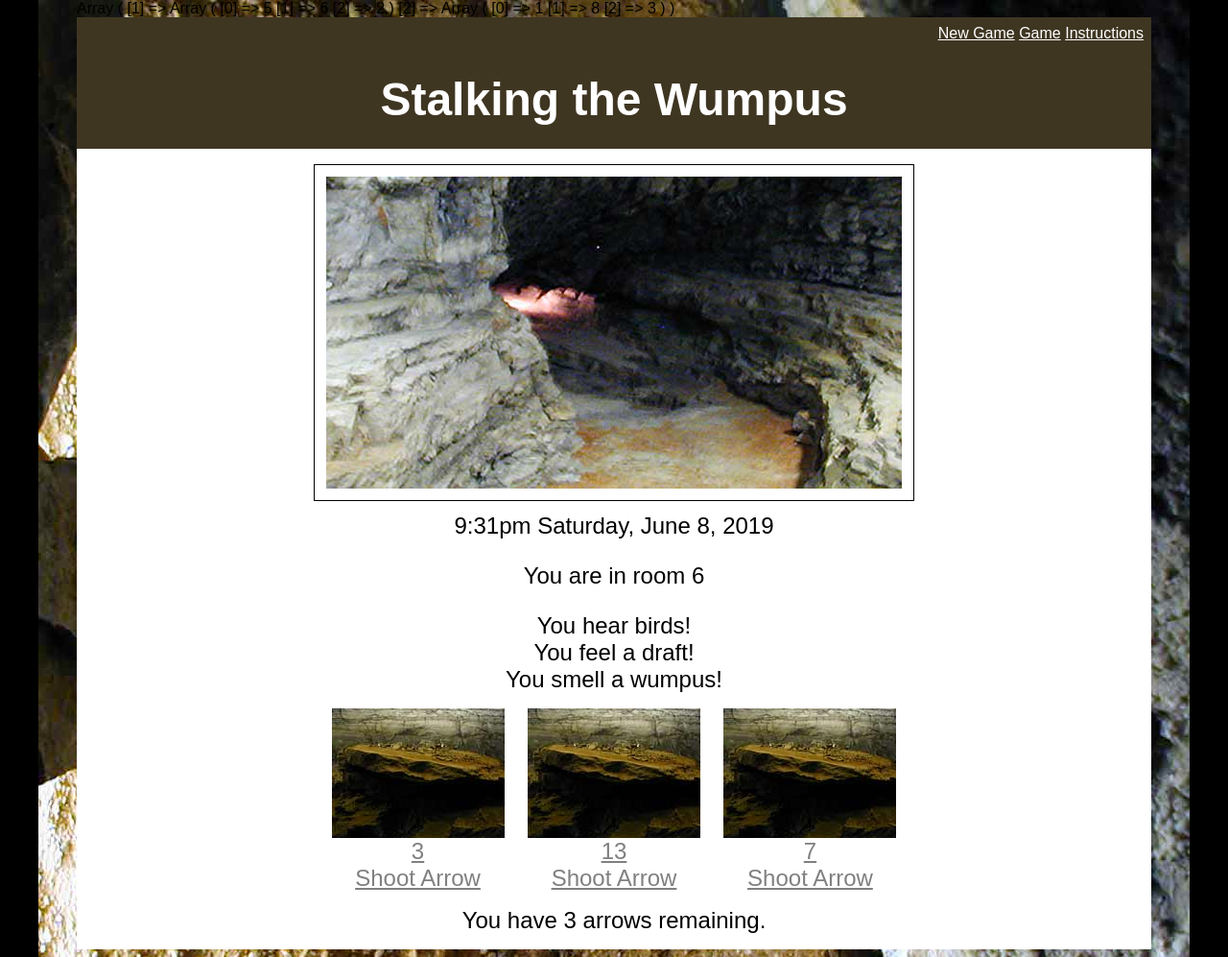
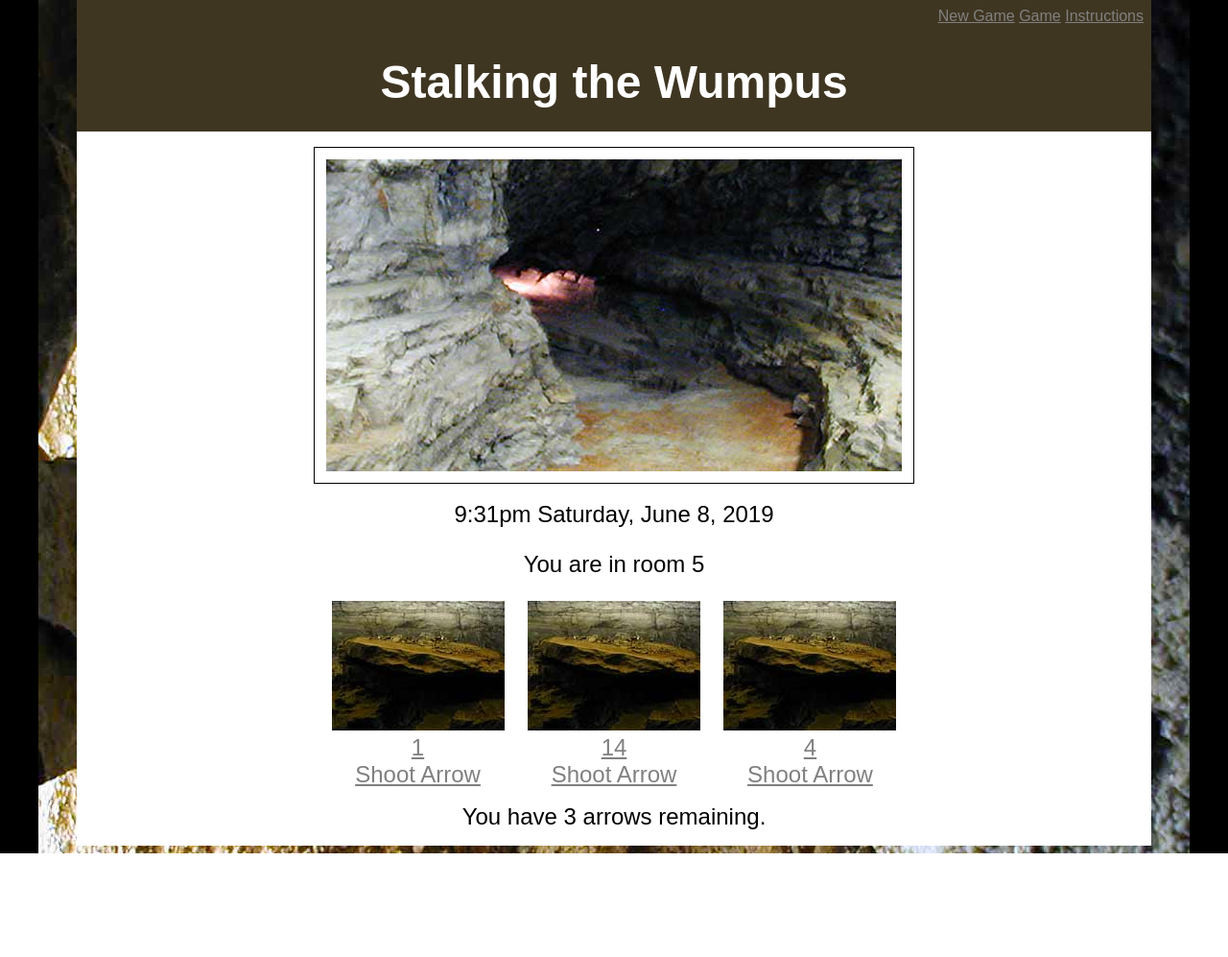
Before and after one commit to tonysulfaro/CSE-477, a PHP site: page /game.php?r=5 in a window 1280 px wide. Shown: the whole page at 96% size. After the commit the page ends 889 px from the top, so only its background shows below. Run offline with PHP 8.4, Linux system fonts and the light colour scheme.

Commit message:
bird and pit logic implemented
working on wumpus logic for 2 caves away

```diff
--- a/Step Assingments/step3/game.php
+++ b/Step Assingments/step3/game.php
@@ -1,6 +1,27 @@
 <?php
 require 'format.inc.php';
 require 'wumpus.inc.php';
+
+$room = 1; // Starting room
+$birds = 7;  // Room with the birds
+$wumpus = 16; // wumpus location, BEWARE
+$pits = array(3, 10, 13);    // Rooms with a bottomless pit
+
+$cave = cave_array();
+if(isset($_GET['r'])) {
+    // We have been passed a room number
+    $room = $_GET['r'];
+}
+
+// move player from bird room 7 to room 10
+if($room == 7){
+    $room = 10;
+}
+
+// player dies when entering pit
+if(in_array($room, $pits) or $room == $wumpus){
+    header("Location: lose.php");
+}
 ?>
 <!DOCTYPE html>
 <html lang="en">
@@ -19,27 +40,44 @@ require 'wumpus.inc.php';
         <?php
         echo '<p>' . date("g:ia l, F j, Y") . '</p>';
         ?>
-        <p id="room-number">You are in room 6</p>
-        <p>You hear birds!</p>
-        <p>You feel a draft!</p>
-        <p>You smell a wumpus!</p>
+        <p id="room-number">You are in room <?php echo $room; ?></p>
+
+        <?php
+        //check if birds room is adjacent
+        for($i=0; $i<=2; $i++){
+            if($cave[$room][$i] == $birds){
+                echo "<p>You hear birds!</p>";
+            }
+        }
+        ?>
+
+        <?php
+        //check if pit is adjacent
+        for($i=0; $i<=2; $i++){
+            if(in_array($cave[$room][$i],$pits)){
+                echo "<p>You feel a draft!</p>";
+            }
+        }
+        ?>
+
+<!--        <p>You smell a wumpus!</p>-->
 
         <div class="rooms">
             <div class="room">
                 <img src="images/cave2.jpg" alt="cave2">
-                <p><a href="">3</a></p>
+                <p><a href="game.php?r=<?php echo $cave[$room][0]; ?>"><?php echo $cave[$room][0]; ?></a></p>
                 <p><a href="">Shoot Arrow</a></p>
             </div>
 
             <div class="room">
                 <img src="images/cave2.jpg" alt="cave2">
-                <p><a href="">13</a></p>
+                <p><a href="game.php?r=<?php echo $cave[$room][1]; ?>"><?php echo $cave[$room][1]; ?></a></p>
                 <p><a href="">Shoot Arrow</a></p>
             </div>
 
             <div class="room">
                 <img src="images/cave2.jpg" alt="cave2">
-                <p><a href="">7</a></p>
+                <p><a href="game.php?r=<?php echo $cave[$room][2]; ?>"><?php echo $cave[$room][2]; ?></a></p>
                 <p><a href="">Shoot Arrow</a></p>
             </div>
         </div>
--- a/Step Assingments/step3/styles.css
+++ b/Step Assingments/step3/styles.css
@@ -85,7 +85,7 @@ span.bigText{
 
 
 a:link{
-    color: white;
+    color: grey;
 }
 
 a:visited{
--- a/Step Assingments/step3/wumpus.inc.php
+++ b/Step Assingments/step3/wumpus.inc.php
@@ -1,11 +1,28 @@
 <?php
 
 function cave_array() {
-    $cave = array(1 => array(5, 6, 2),
-        2 => array(1, 8, 3)
+    $cave = array(
+        1 => array(5, 6, 2),
+        2 => array(1, 8, 3),
+        3 => array(4, 10, 2),
+        4 => array(5, 12, 3),
+        5 => array(1, 14, 4),
+        6 => array(7, 1, 15),
+        7 => array(8, 16, 6),
+        8 => array(9, 2, 7),
+        9 => array(10, 17, 8),
+        10 => array(11, 3, 9),
+        11 => array(12, 18, 10),
+        12 => array(13, 4, 11),
+        13 => array(14, 9, 12),
+        14 => array(15, 5, 3),
+        15 => array(6, 20, 14),
+        16 => array(20, 7, 17),
+        17 => array(16, 9, 18),
+        18 => array(17, 11, 19),
+        19 => array(18, 13, 20),
+        20 => array(16, 15, 19),
     );
 
     return $cave;
 }
-
-print_r(cave_array());
```
